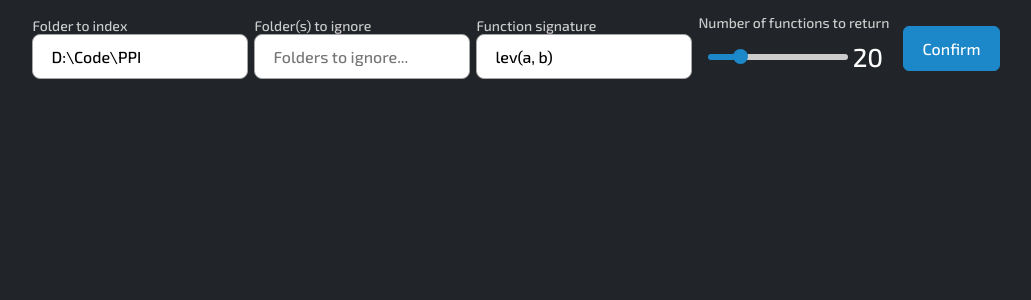
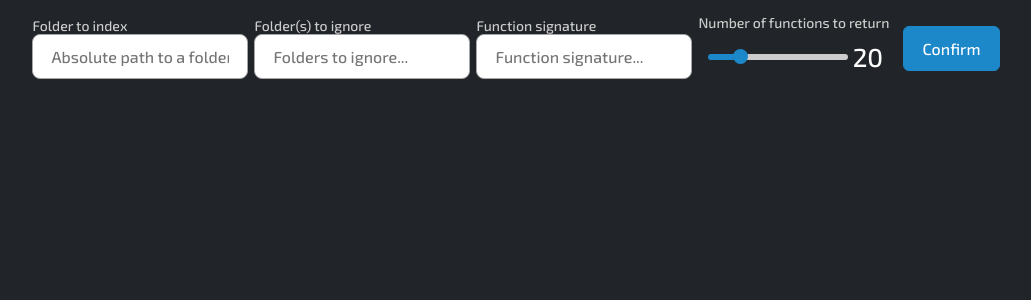
Before and after one commit to agnlt64/PPI, a Flask app: page / in a window 1280 px wide. Shown: the top 300 px of the page, without its empty margins (124-1155 px from the left). Run offline with Flask 3, Linux system fonts and the light colour scheme.

Commit message:
remove debug code in index.html

```diff
--- a/app/templates/index.html
+++ b/app/templates/index.html
@@ -11,7 +11,7 @@
     <form id="index-form" class="index-form">
         <div class="field">
             <label for="folder">Folder to index</label>
-            <input value="D:\Code\PPI" type="text" name="folder" id="folder-to-index" placeholder="Absolute path to a folder...">
+            <input type="text" name="folder" id="folder-to-index" placeholder="Absolute path to a folder...">
         </div>
         <div class="field">
             <label for="ignore">Folder(s) to ignore</label>
@@ -19,7 +19,7 @@
         </div>
         <div class="field">
             <label for="signature">Function signature</label>
-            <input value="lev(a, b)" type="text" name="signature" id="signature" placeholder="Function signature...">
+            <input type="text" name="signature" id="signature" placeholder="Function signature...">
         </div>
         <div class="field">
             <label for="range">Number of functions to return</label>
```
